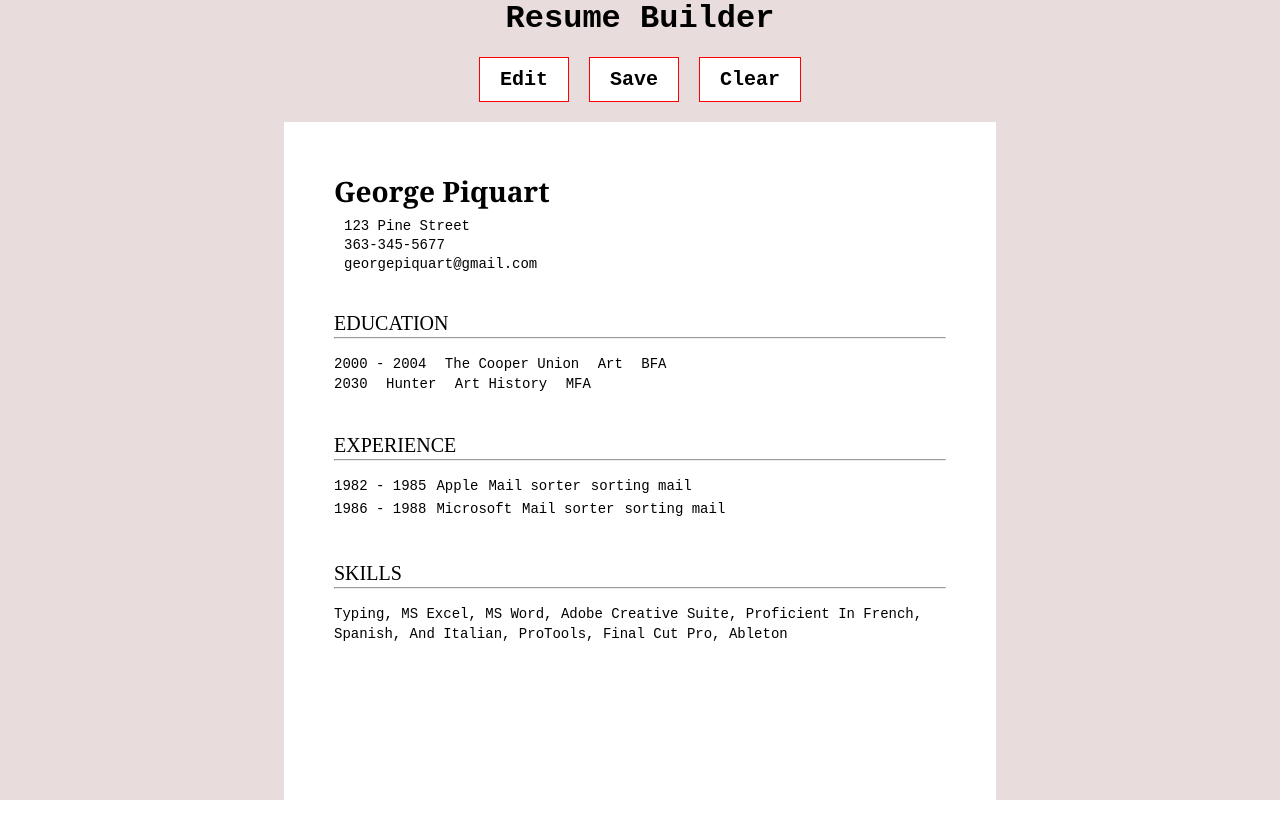
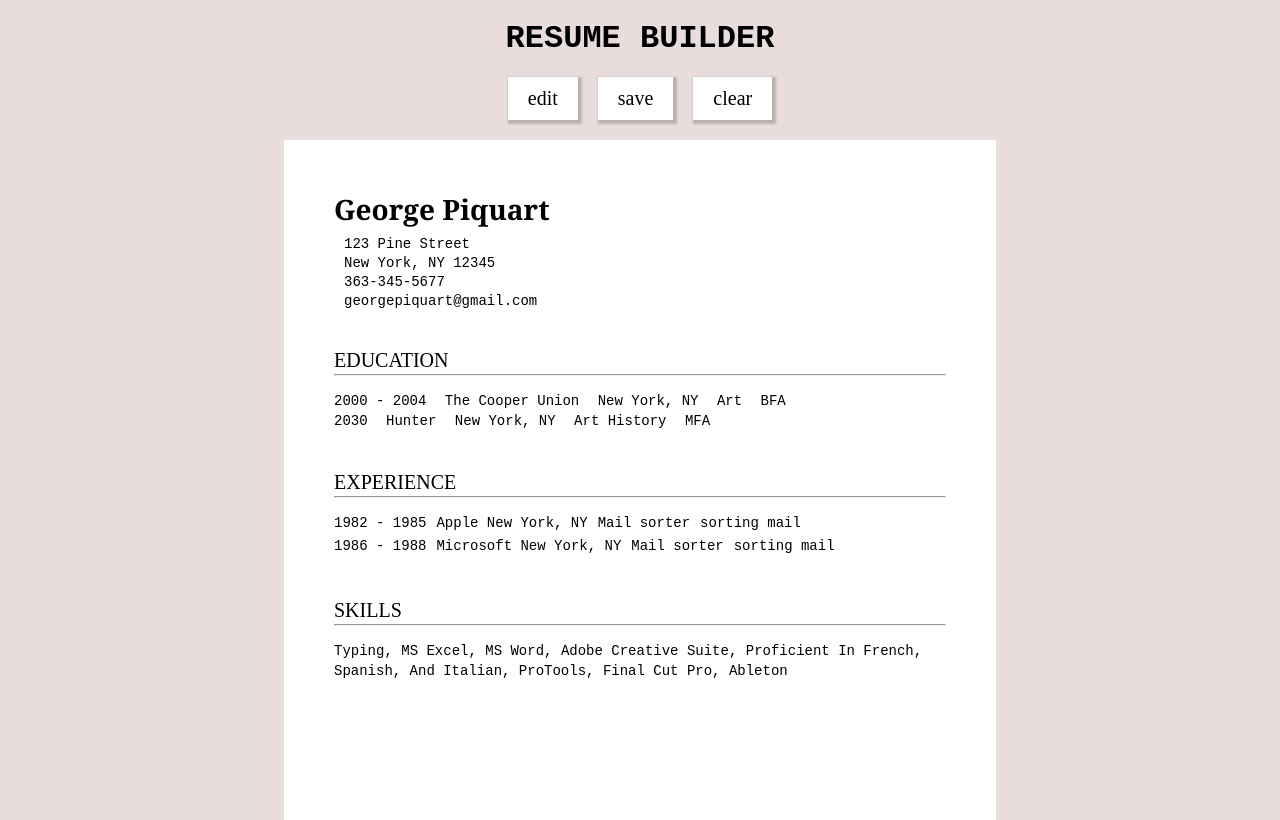
Before and after one commit to rebsrebs/cv-project, a React (Create React App) app: page / in a window 1280 px wide. Built offline with nearby package versions, Linux system fonts and the light colour scheme; the HTML template or start-up script is replaced by a standard one.

Commit message:
Add more properties to state

```diff
--- a/src/App.css
+++ b/src/App.css
@@ -8,9 +8,11 @@ button {
   padding: 10px 20px 10px 20px;
   font-size: 20px;
   background-color: white;
+  border-style: none;
   color: black;
-  font-weight: bold;
-  border: 1px solid red;
+  text-transform: lowercase;
+  font-family:'Times New Roman', Times, serif;
+  box-shadow: 2px 2px 2px 2px rgba(0, 0, 0, 0.2);
 }
 
 button:hover {
@@ -21,7 +23,13 @@ button:active {
   background-color:darksalmon;
 }
 
+h1 {
+  text-transform: uppercase;
+  font-weight: bold;
+}
+
 #appwrapper {
+  padding-top: 20px;
   background-color: rgb(233, 220, 220);
   display: flex;
   flex-direction: column;
--- a/src/App.js
+++ b/src/App.js
@@ -12,7 +12,8 @@ class App extends Component {
       basicInfo: {
         firstName: 'George',
         lastName: 'Piquart',
-        address: '123 Pine Street',
+        addressLine1: '123 Pine Street',
+        addressLine2: 'New York, NY 12345',
         phone: '363-345-5677',
         email: 'georgepiquart@gmail.com',
       },
@@ -20,6 +21,7 @@ class App extends Component {
         educationEntry: {
           years: '',
           school: '',
+          location: '',
           focus: '',
           degree: '',
         },
@@ -27,12 +29,14 @@ class App extends Component {
           {
             years: '2000 - 2004',
             school: 'The Cooper Union',
+            location: 'New York, NY',
             focus: 'Art',
             degree: 'BFA',
           },
           {
             years: '2030',
             school: 'Hunter',
+            location: 'New York, NY',
             focus: 'Art History',
             degree: 'MFA',
           }
@@ -40,21 +44,27 @@ class App extends Component {
       },
       workHistory: {
         workEntry: {
-          years: '',
+          startYear: '',
+          endYear: '',
           company: '',
+          location: '',
           title: '',
           duties: '',
         },
         workEntries: [
           {
-            years: '1982 - 1985',
+            startYear: '1982',
+            endYear: '1985',
             company: 'Apple',
+            location: 'New York, NY',
             title: 'Mail sorter',
             duties: 'sorting mail',
           },
           {
-            years: '1986 - 1988',
+            startYear: '1986',
+            endYear: '1988',
             company: 'Microsoft',
+            location: 'New York, NY',
             title: 'Mail sorter',
             duties: 'sorting mail',
           }
@@ -71,6 +81,7 @@ class App extends Component {
   render(){
     return (
       <div id="appwrapper">
+
         <h1>Resume Builder</h1>
         <div id="buttons">
           <button id="editbtn">Edit</button>
@@ -82,21 +93,31 @@ class App extends Component {
           <BasicInfo
             firstName = { this.state.basicInfo.firstName }
             lastName = { this.state.basicInfo.lastName }
-            address = { this.state.basicInfo.address }
+            addressLine1 = { this.state.basicInfo.addressLine1 }
+            addressLine2 = { this.state.basicInfo.addressLine2 }
             email = { this.state.basicInfo.email }
             phone = { this.state.basicInfo.phone }
-            />
-          {/* <hr /> */}
+          />
+
+          <h2>Education</h2>
+          <hr class="undersectionheader"/>
           <Education
             educationEntries = { this.state.education.educationEntries }
           />
+
+          <h2>Experience</h2>
+          <hr class="undersectionheader"/>
           <WorkHistory
             workEntries = { this.state.workHistory.workEntries }
           />
+
+          <h2>Skills</h2>
+          <hr class="undersectionheader"/>
           <Skills
             skillEntries = { this.state.skillSet.skillEntries }
           />
         </div>
+
       </div>
     );
   }
--- a/src/components/BasicInfo.js
+++ b/src/components/BasicInfo.js
@@ -7,7 +7,8 @@ class BasicInfo extends Component {
       return (
         <div className='basicinfo'>
           <p className='fullname'>{ this.props.firstName } { this.props.lastName }</p>
-          <p className='address'>{ this.props.address }</p>
+          <p className='address'>{ this.props.addressLine1 }</p>
+          <p className='address'>{ this.props.addressLine2 }</p>
           <p className='phone'>{ this.props.phone }</p>
           <p className='email'>{ this.props.email }</p>
         </div>
--- a/src/components/Education.js
+++ b/src/components/Education.js
@@ -6,8 +6,6 @@ class Education extends Component {
   render() {
     return (
       <div className = 'section'>
-        <h2>Education</h2>
-        <hr class="undersectionheader"/>
         {this.props.educationEntries.map((school, idx) => {
             return <div key={school.id} className="entry school">
               <span>
@@ -15,6 +13,9 @@ class Education extends Component {
               </span>
               <span>
                 {school.school}&nbsp;
+              </span>
+              <span>
+                {school.location}&nbsp;
               </span>
               <span>
                 {school.focus}&nbsp;
--- a/src/components/Skills.js
+++ b/src/components/Skills.js
@@ -6,8 +6,6 @@ class Skills extends Component {
   render() {
     return (
       <div className = 'section'>
-        <h2>Skills</h2>
-        <hr class="undersectionheader"/>
         <ul className="skillList">
 
           {this.props.skillEntries.map((skill, idx) => {
--- a/src/components/WorkHistory.js
+++ b/src/components/WorkHistory.js
@@ -6,16 +6,14 @@ class WorkHistory extends Component {
   render() {
     return (
       <div className = 'section'>
-        <h2>Experience</h2>
-        <hr class="undersectionheader"/>
 
         {this.props.workEntries.map((job, idx) => {
             return <div key={job.id} className="entry job">
               <p>
-                {job.years}
+                {job.startYear} - {job.endYear}
               </p>
               <p>
-                {job.company}
+                {job.company} {job.location}
               </p>
               <p>
                 {job.title}
```
